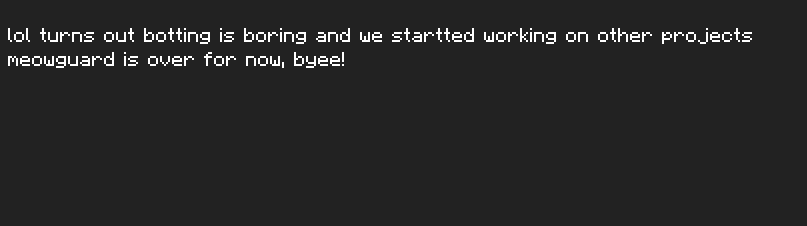
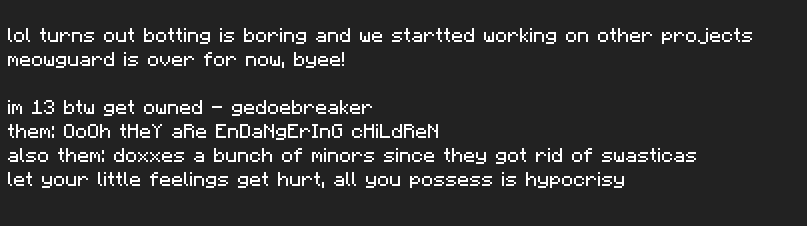
Before and after one commit to meowguard/site, a plain HTML site: page index.html in a window 1280 px wide. Shown: the part 78-304 px from the top of the page, without its empty margins (0-807 px from the left). Drawn offline with Linux system fonts and the light colour scheme.

Commit message:
Update index.html

```diff
--- a/index.html
+++ b/index.html
@@ -17,6 +17,11 @@
   <p>
     lol turns out botting is boring and we startted working on other projects<br>
     meowguard is over for now, byee!<br>
+      <br>
+        im 13 btw get owned - gedoebreaker<br>
+        them: OoOh tHeY aRe EnDaNgErInG cHiLdReN<br>
+        also them: doxxes a bunch of minors since they got rid of swasticas<br>
+        let your little feelings get hurt, all you possess is hypocrisy
   </p>
 </body>
 
```
